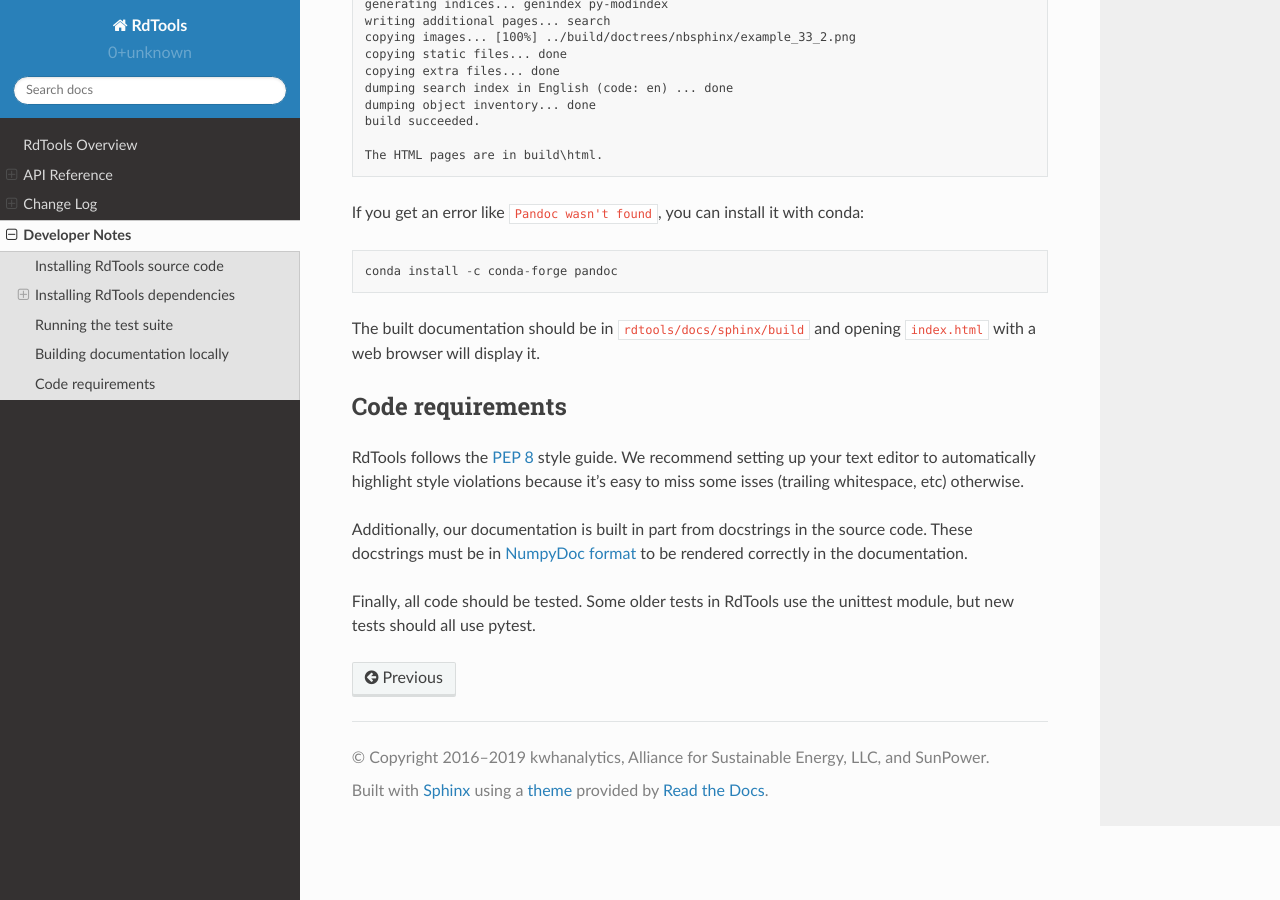
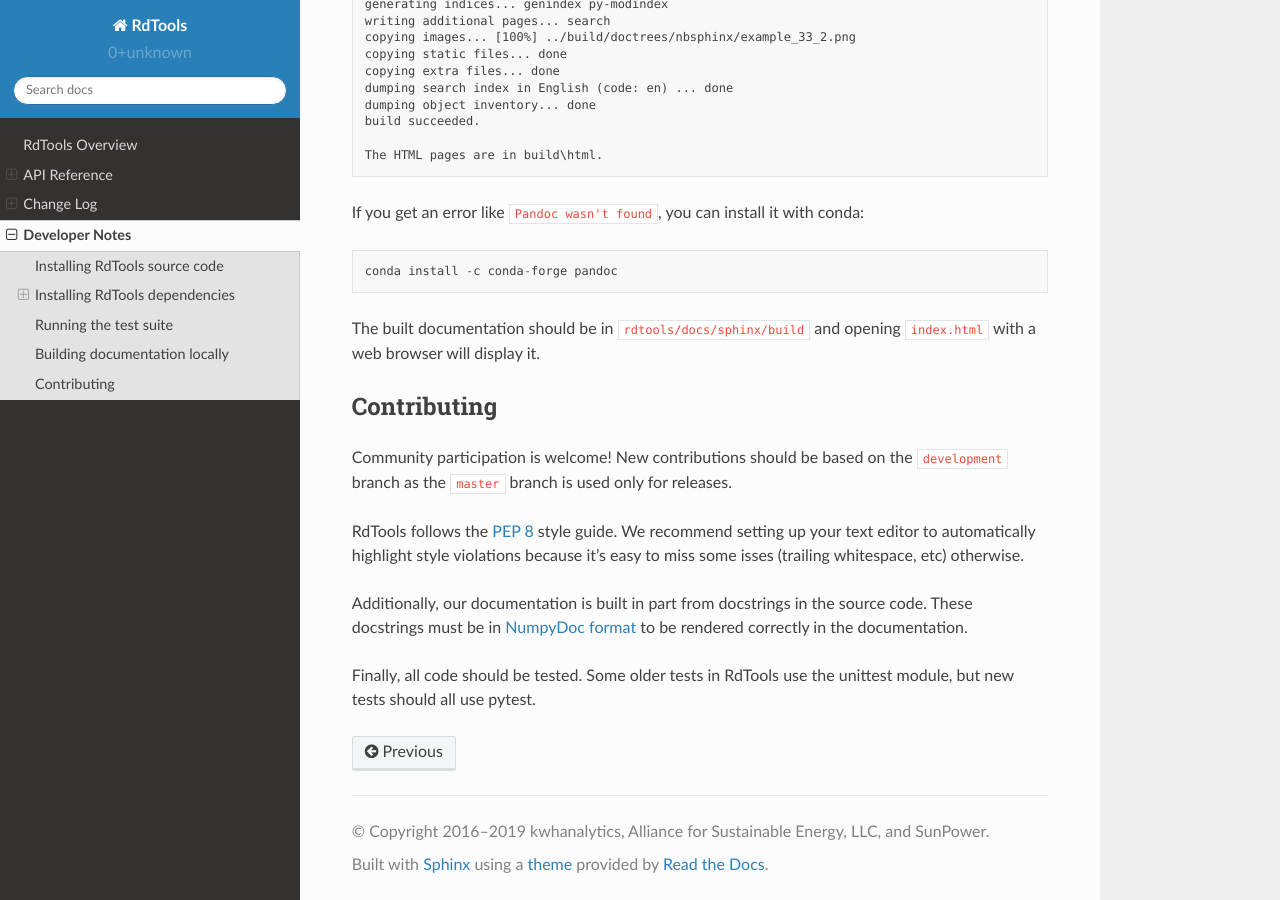
Before and after one commit to NREL/rdtools, a Sphinx documentation site: the page built from docs/sphinx/source/developer_notes.rst, in a window 1280 px wide and 900 px high, scrolled down 3151 px. Built offline with Sphinx 7.4.7 and the Read the Docs theme 2.0.0, drawn with Linux system fonts in a browser that asks for light colours; pages that are not in the unit, such as notebooks, are missing from menus.

Commit message:
improve contributing notes

```diff
--- a/docs/sphinx/source/developer_notes.rst
+++ b/docs/sphinx/source/developer_notes.rst
@@ -185,8 +185,11 @@ If you get an error like ``Pandoc wasn't found``, you can install it with conda:
 The built documentation should be in ``rdtools/docs/sphinx/build`` and opening
 ``index.html`` with a web browser will display it.
 
-Code requirements
------------------
+Contributing
+------------
+
+Community participation is welcome!  New contributions should be based on the
+``development`` branch as the ``master`` branch is used only for releases.
 
 RdTools follows the `PEP 8 <https://www.python.org/dev/peps/pep-0008/>`_ style guide.
 We recommend setting up your text editor to automatically highlight style
```
